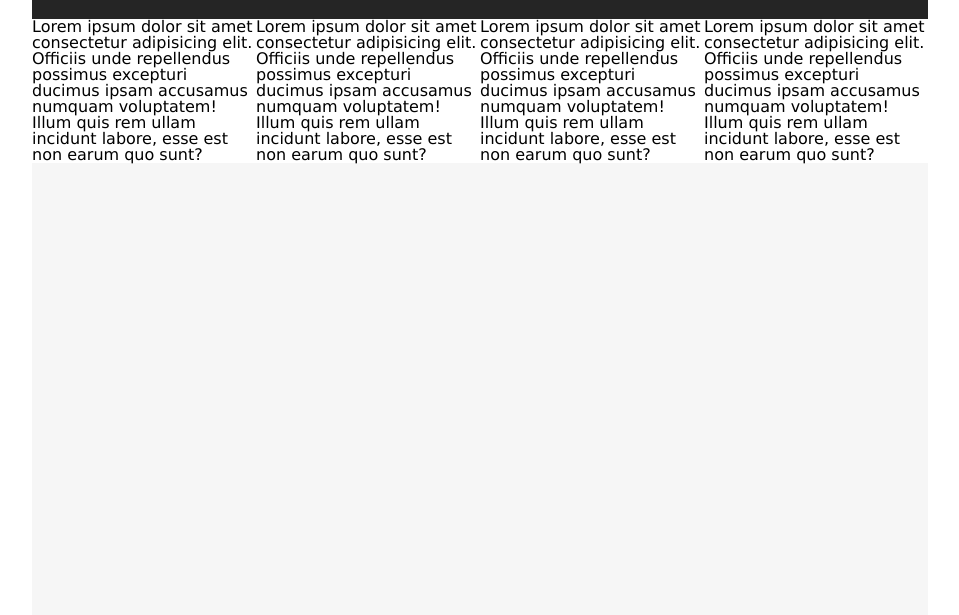
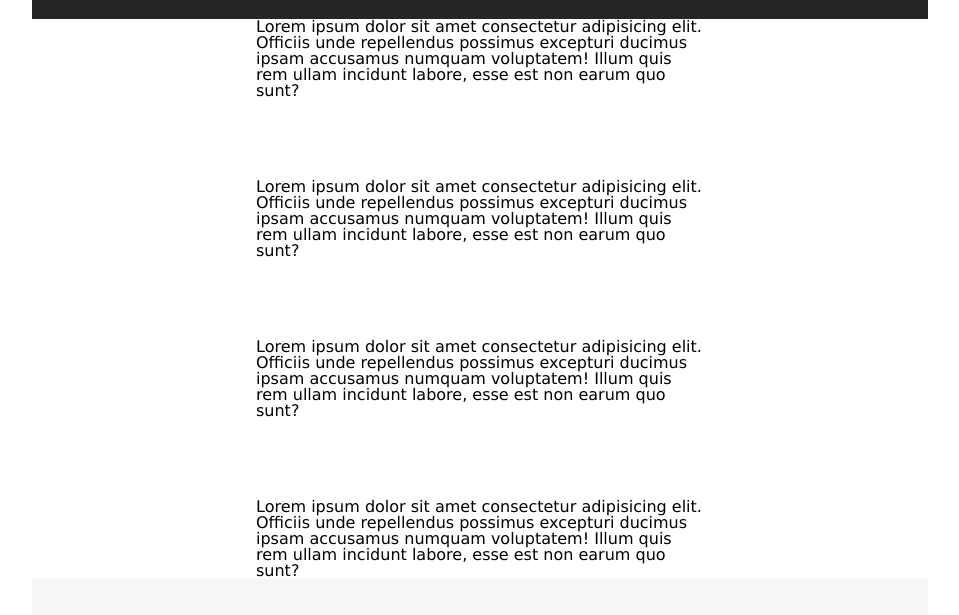
Before and after one commit to Oliver-Andersson19/git-demo, a plain HTML site: page index.html in a window 1280 px wide. Shown: the part 61-676 px from the top of the page, without its empty margins (160-1119 px from the left). Drawn offline with nearby package versions, Linux system fonts and the light colour scheme.

Commit message:
added gap and more p tags

```diff
--- a/style.css
+++ b/style.css
@@ -34,6 +34,8 @@ header h1 {
 
 main {
     display: flex;
+    flex-direction: column;
+    gap: 5em;
     justify-content: center;
     align-items: center;
 
```
